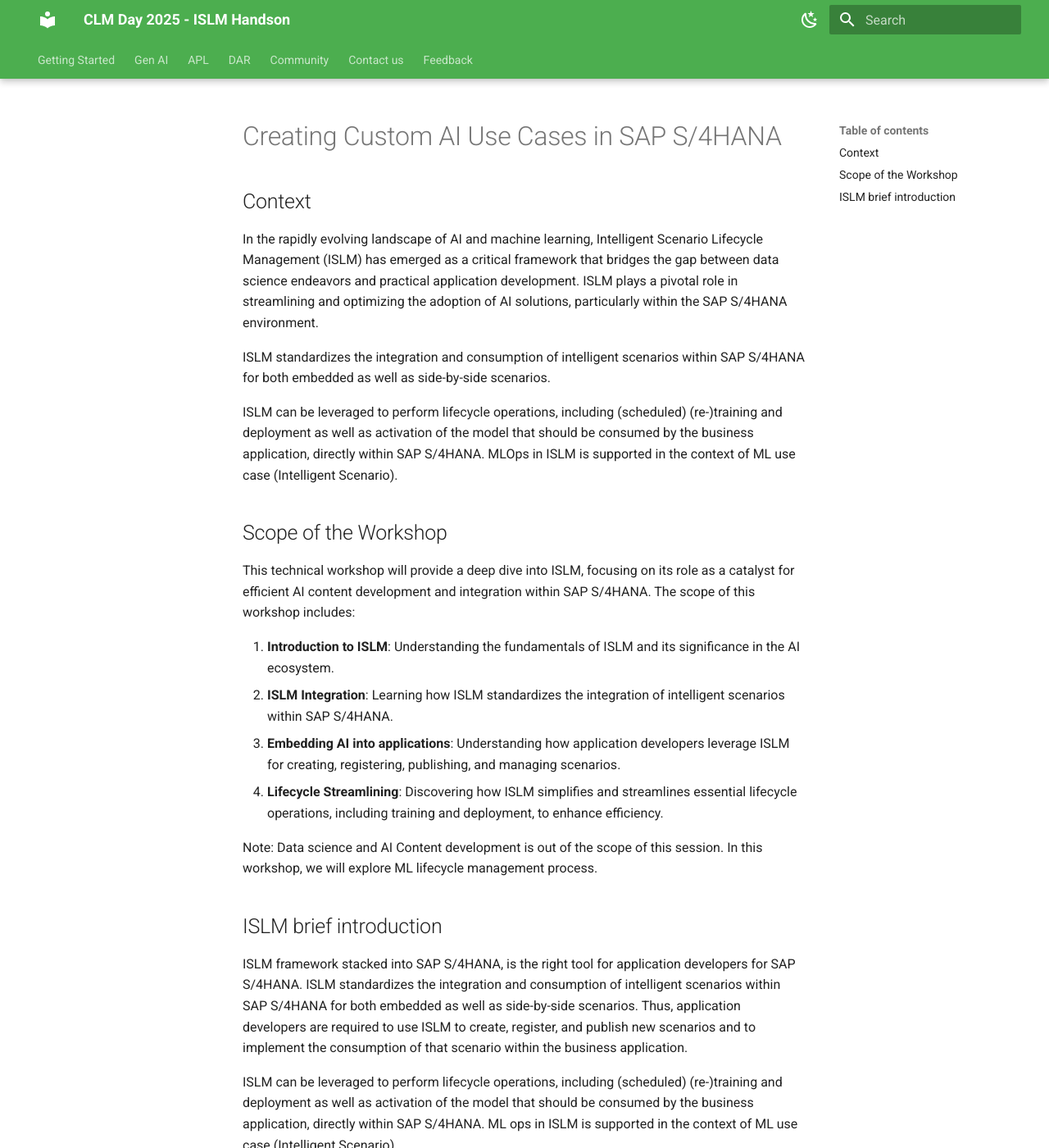
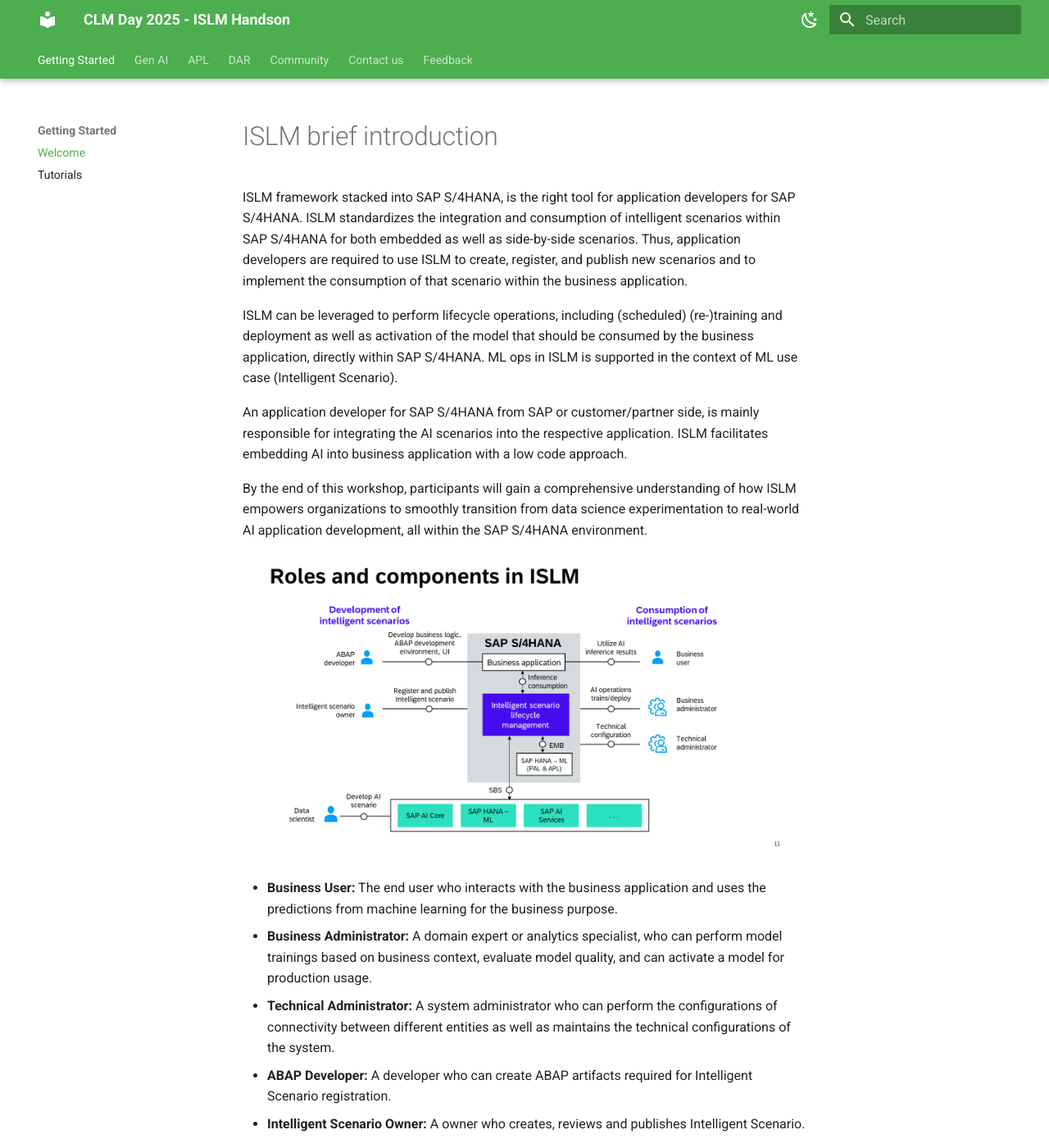
Before and after one commit to SAP-CLM-SL/ISLM, an MkDocs documentation site: the page built from docs/index.md, in a window 1280 px wide and 1400 px high. Shown: the whole window at 82% size. Built offline with MkDocs 1.6.1 and Material for MkDocs 9.7.7, drawn with Linux system fonts in a browser that asks for light colours.

Commit message:
Fixed workflow.

```diff
--- a/docs/index.md
+++ b/docs/index.md
@@ -1,26 +1,4 @@
-# Creating Custom AI Use Cases in SAP S/4HANA
-
-## Context
-
-In the rapidly evolving landscape of AI and machine learning, Intelligent Scenario Lifecycle Management (ISLM) has emerged as a critical framework that bridges the gap between data science endeavors and practical application development. ISLM plays a pivotal role in streamlining and optimizing the adoption of AI solutions, particularly within the SAP S/4HANA environment.
-
-ISLM standardizes the integration and consumption of intelligent scenarios within SAP S/4HANA for both embedded as well as side-by-side scenarios.
-
-ISLM can be leveraged to perform lifecycle operations, including (scheduled) (re-)training and deployment as well as activation of the model that should be consumed by the business application, directly within SAP S/4HANA. MLOps in ISLM is supported in the context of ML use case (Intelligent Scenario).
-<br>
-
-## Scope of the Workshop
-
-This technical workshop will provide a deep dive into ISLM, focusing on its role as a catalyst for efficient AI content development and integration within SAP S/4HANA. The scope of this workshop includes:
-
-1. **Introduction to ISLM**: Understanding the fundamentals of ISLM and its significance in the AI ecosystem.
-2. **ISLM Integration**: Learning how ISLM standardizes the integration of intelligent scenarios within SAP S/4HANA.
-3. **Embedding AI into applications**: Understanding how application developers leverage ISLM for creating, registering, publishing, and managing scenarios.
-4. **Lifecycle Streamlining**: Discovering how ISLM simplifies and streamlines essential lifecycle operations, including training and deployment, to enhance efficiency.
-
-Note: Data science and AI Content development is out of the scope of this session. In this workshop, we will explore ML lifecycle management process.
-
-## ISLM brief introduction
+# ISLM brief introduction
 
 ISLM framework stacked into SAP S/4HANA, is the right tool for application developers for SAP S/4HANA. ISLM standardizes the integration and consumption of intelligent scenarios within SAP S/4HANA for both embedded as well as side-by-side scenarios. Thus, application developers are required to use ISLM to create, register, and publish new scenarios and to implement the consumption of that scenario within the business application.
 
@@ -29,11 +7,10 @@
 An application developer for SAP S/4HANA from SAP or customer/partner side, is mainly responsible for integrating the AI scenarios into the respective application. ISLM facilitates embedding AI into business application with a low code approach.
 
 By the end of this workshop, participants will gain a comprehensive understanding of how ISLM empowers organizations to smoothly transition from data science experimentation to real-world AI application development, all within the SAP S/4HANA environment.
-
 ![](./images/Overview.png)
 
-- **Business User:** The end user who interacts with the business application and uses the predictions from machine learning for the business purpose. <br>
-- **Business Administrator:** A domain expert or analytics specialist, who can perform model trainings based on business context, evaluate model quality, and can activate a model for production usage. <br>
-- **Technical Administrator:** A system administrator who can perform the configurations of connectivity between different entities as well as maintains the technical configurations of the system. <br>
-- **ABAP Developer:** A developer who can create ABAP artifacts required for Intelligent Scenario registration.<br>
-- **Intelligent Scenario Owner:** A owner who creates, reviews and publishes Intelligent Scenario. <br>
+- **Business User:** The end user who interacts with the business application and uses the predictions from machine learning for the business purpose.
+- **Business Administrator:** A domain expert or analytics specialist, who can perform model trainings based on business context, evaluate model quality, and can activate a model for production usage.
+- **Technical Administrator:** A system administrator who can perform the configurations of connectivity between different entities as well as maintains the technical configurations of the system.
+- **ABAP Developer:** A developer who can create ABAP artifacts required for Intelligent Scenario registration.
+- **Intelligent Scenario Owner:** A owner who creates, reviews and publishes Intelligent Scenario.
--- a/mkdocs.yml
+++ b/mkdocs.yml
@@ -40,7 +40,7 @@
       alternate_style: true
 nav:
   - Getting Started:
-      - Welcome: "Gettingstarted/welcome.md"
+      - Welcome: "index.md"
       - Tutorials: "Gettingstarted/tutorials.md"
   - Gen AI: "ISLM_with_SAPGenAI/README.md"
   - APL: "ISLM_with_HANAML/README.md"
```
Also changed, not shown: docs/Gettingstarted/welcome.md (deleted, +0 -16 lines), 1 other file.
